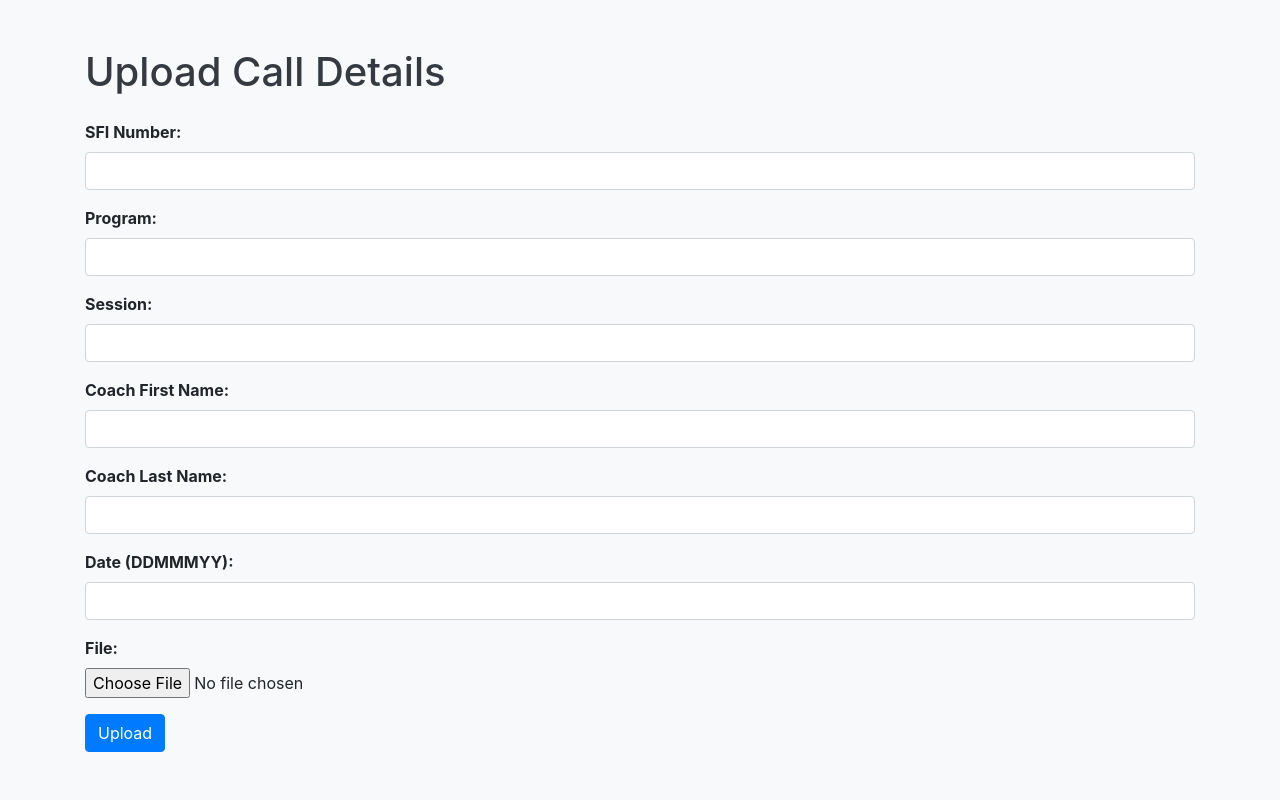
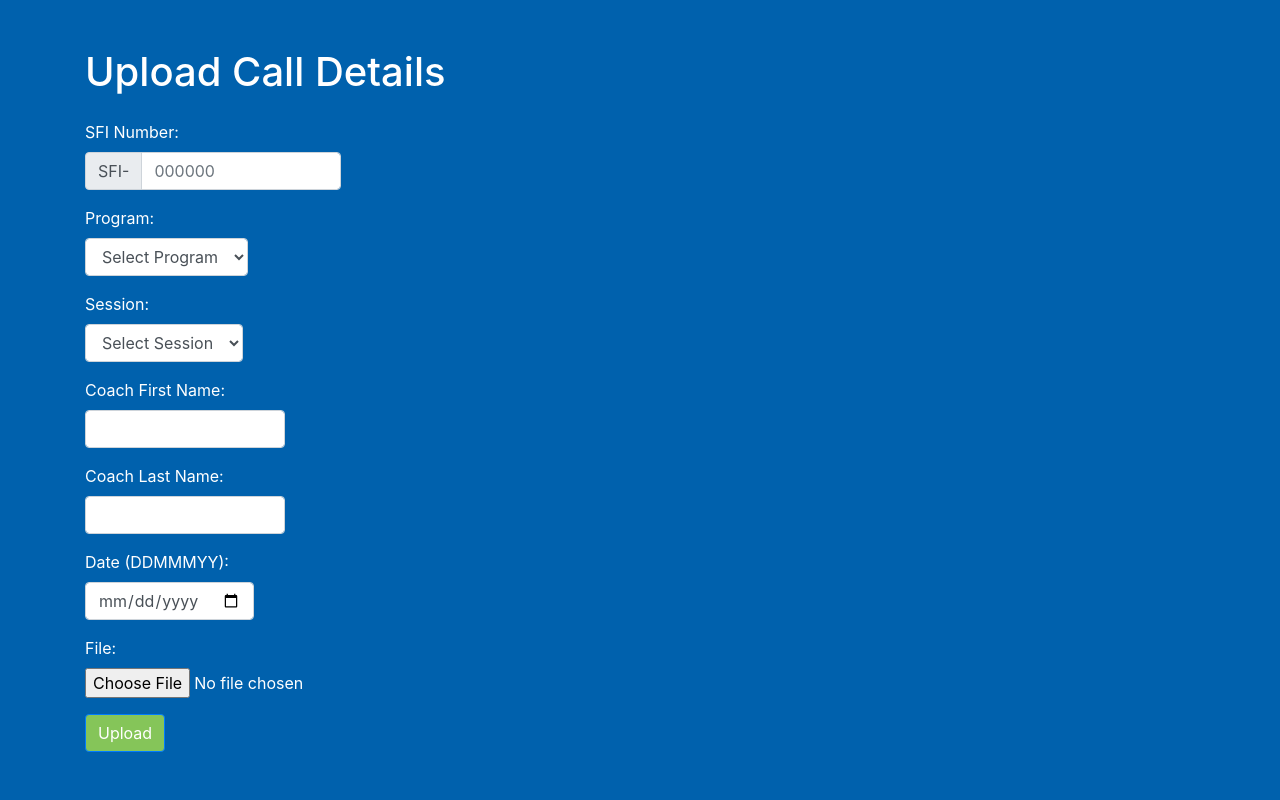
Before and after one commit to M1cha3l/2024, a Flask app: page / in a window 1280 px wide. Run offline with Flask 3, Linux system fonts and the light colour scheme; some libraries are stand-ins or nearby versions.

Commit message:
UI improvements
The UI for the form has been updated.

```diff
--- a/callsubmissionpython/app.py
+++ b/callsubmissionpython/app.py
@@ -7,7 +7,7 @@ app = Flask(__name__)
 CORS(app)
 
 # Azure Blob Storage setup
-AZURE_STORAGE_CONNECTION_STRING = "DefaultEndpointsProtocol=http;AccountName=devstoreaccount1;AccountKey=Eby8vdM02xNoWJ1XDu3MSmf1234567890+FYZ1WOwYcpruEclxYYvIQ==;BlobEndpoint=http://127.0.0.1:10000/devstoreaccount1;"
+AZURE_STORAGE_CONNECTION_STRING = "AccountName=devstoreaccount1;AccountKey=Eby8vdM02xNOcqFlqUwJPLlmEtlCDXJ1OUzFT50uSRZ6IFsuFq2UVErCz4I6tq/K1SZFPTOtr/KBHBeksoGMGw==;DefaultEndpointsProtocol=http;BlobEndpoint=http://127.0.0.1:10000/devstoreaccount1;QueueEndpoint=http://127.0.0.1:10001/devstoreaccount1;TableEndpoint=http://127.0.0.1:10002/devstoreaccount1;"
 CONTAINER_NAME = "callfiles"
 
 # Initialize BlobServiceClient
--- a/callsubmissionpython/static/styles.css
+++ b/callsubmissionpython/static/styles.css
@@ -1,16 +1,58 @@
 body {
-    background-color: #f8f9fa;
+    background-color: #0061ad;
 }
 
 h1 {
-    color: #343a40;
+    color: #ffffff;
 }
 
 .form-group label {
-    font-weight: bold;
+    font-weight: normal;
+    color: #ffffff; /* Added this line */
 }
 
 .btn-primary {
-    background-color: #007bff;
+    background-color: #85c559;
     border-color: #007bff;
 }
+
+.date-picker {
+    width: auto; /* Adjusts the width to fit the content */
+    max-width: 200px; /* You can set a specific max-width if needed */
+}
+
+.short-field {
+    width: auto;
+    max-width: 200px; /* Adjust this value as needed */
+}
+
+#sfiError {
+    font-size: 1.25em; /* Increase the font size */
+    font-weight: bold; /* Make the text bold */
+    color: #ff0000; /* Ensure the text color is easily noticeable */
+}
+
+.upload-button {
+    display: inline-block; /* Ensures the button doesn't stretch */
+    width: auto; /* Adjusts the width to fit the content */
+}
+
+.file-input::file-selector-button {
+    color: #000000; /* Changes the text color of the file input button */
+}
+
+.file-input {
+    color: #ffffff; /* Changes the text color of the file input status message */
+}
+
+.program-field {
+    width: auto;
+    max-width: 200px; /* Adjust this value as needed */
+    /*display: inline-block; /* Ensures the element doesn't stretch */
+}
+
+.session-field {
+    width: auto;
+    max-width: 200px; /* Adjust this value as needed */
+    /* display: inline-block; /* Ensures the element doesn't stretch */
+}
--- a/callsubmissionpython/templates/index.html
+++ b/callsubmissionpython/templates/index.html
@@ -17,38 +17,104 @@
         {% endif %}
         <form action="http://localhost:5000/upload" method="POST" enctype="multipart/form-data">
             <div class="form-group">
-                <label>SFI Number:</label>
-                <input type="text" class="form-control" name="sfi_no" required>
+                <label for="sfi_no">SFI Number:</label>
+                <div class="input-group">
+                    <div class="input-group-prepend">
+                        <span class="input-group-text">SFI-</span>
+                    </div>
+                    <input type="text" class="form-control short-field" id="sfi_no" name="sfi_no" placeholder="000000" required oninput="validateSFINumber(this)">
+                </div>
+                <small id="sfiError" class="form-text text-danger" style="display: none;">SFI Number must be exactly 6 digits.</small>
             </div>
             <div class="form-group">
-                <label>Program:</label>
-                <input type="text" class="form-control" name="program" required>
+                <label for="program">Program:</label>
+                <select class="form-control program-field" id="program" name="program" required onchange="updateSessions()">
+                    <option value="">Select Program</option>
+                    <option value="PEK-E">PEK-E</option>
+                    <option value="PEK-C">PEK-C</option>
+                    <option value="CWA-E">CWA-E</option>
+                    <option value="CWA-C">CWA-C</option>
+                    <option value="DANX-E">DANX-E</option>
+                    <option value="DANX-C">DANX-C</option>
+                    <option value="ICAN">ICAN</option>
+                    <option value="CCS">CCS</option>
+                </select>
             </div>
             <div class="form-group">
-                <label>Session:</label>
-                <input type="text" class="form-control" name="session" required>
+                <label for="session">Session:</label>
+                <select class="form-control session-field" id="session" name="session" required>
+                    <option value="">Select Session</option>
+                </select>
             </div>
             <div class="form-group">
-                <label>Coach First Name:</label>
-                <input type="text" class="form-control" name="first_name" required>
+                <label for="first_name">Coach First Name:</label>
+                <input type="text" class="form-control short-field" id="first_name" name="first_name" required>
             </div>
             <div class="form-group">
-                <label>Coach Last Name:</label>
-                <input type="text" class="form-control" name="last_name" required>
+                <label for="last_name">Coach Last Name:</label>
+                <input type="text" class="form-control short-field" id="last_name" name="last_name" required>
             </div>
             <div class="form-group">
-                <label>Date (DDMMMYY):</label>
-                <input type="text" class="form-control" name="date" required>
+                <label for="date">Date (DDMMMYY):</label>
+                <input type="date" class="form-control date-picker" id="date" name="date" required>
             </div>
             <div class="form-group">
-                <label>File:</label>
-                <input type="file" class="form-control-file" name="file" required>
+                <label for="file">File:</label>
+                <input type="file" class="form-control-file file-input" id="file" name="file" required>
             </div>
-            <button type="submit" class="btn btn-primary">Upload</button>
+            <button type="submit" class="btn btn-primary upload-button">Upload</button>
         </form>
     </div>
     <script src="https://code.jquery.com/jquery-3.5.1.slim.min.js"></script>
     <script src="https://cdn.jsdelivr.net/npm/@popperjs/core@2.5.4/dist/umd/popper.min.js"></script>
     <script src="https://stackpath.bootstrapcdn.com/bootstrap/4.5.2/js/bootstrap.min.js"></script>
+    <script>
+        function validateSFINumber(input) {
+            let value = input.value.replace(/\D/g, '');
+            let errorMessage = document.getElementById('sfiError');
+
+            if (value.length !== 6) {
+                errorMessage.style.display = 'block';
+            } else {
+                errorMessage.style.display = 'none';
+            }
+
+            // Update the input value without leading zeros
+            input.value = value;
+        }
+        </script>
+        <script>
+            const sessions = {
+                "PEK-E": ["Intro", "S1", "S2", "S3", "S4", "S5", "S6"],
+                "PEK-C": ["S1", "S2", "S3", "S4", "S5", "S6", "S7", "S7 Check-in Youth", "S8", "S9", "S10", "S11"],
+                "CWA-E": ["S1", "S2", "S3", "S4", "S5"],
+                "CWA-C": ["S1", "S2", "S3", "S4", "S5", "S6", "S7", "S7 Check-in Youth", "S8", "S9"],
+                "DANX-E": ["S1", "S2", "S3", "S4", "S5"],
+                "DANX-C": ["S1", "S2", "S3", "S4", "S5", "S6", "S7", "S7 Check-in Youth", "S8", "S9"],
+                "ICAN": ["Intro", "S1", "S2", "S3", "S4", "S5", "S6", "S7", "S8"],
+                "CCS": ["Consent", "Intake", "Exit"]
+            };
+
+            function updateSessions() {
+                const programSelect = document.getElementById('program');
+                const sessionSelect = document.getElementById('session');
+                const selectedProgram = programSelect.value;
+
+                // Clear previous options
+                sessionSelect.innerHTML = '<option value="">Select Session</option>';
+
+                if (selectedProgram && sessions[selectedProgram]) {
+                    sessions[selectedProgram].forEach(session => {
+                        const option = document.createElement('option');
+                        option.value = session;
+                        option.textContent = session;
+                        sessionSelect.appendChild(option);
+                    });
+                }
+            }
+    </script>
+
+
+
 </body>
 </html>
```
Also changed, not shown: callsubmissionpython/templates/success.html (added, +29 -0 lines), callsubmissionpython/static/logo.png (added).
